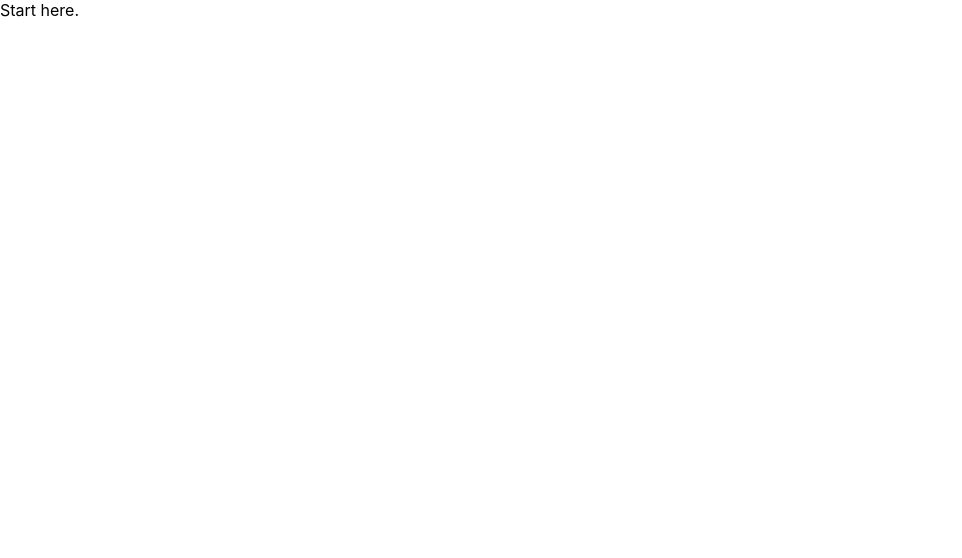
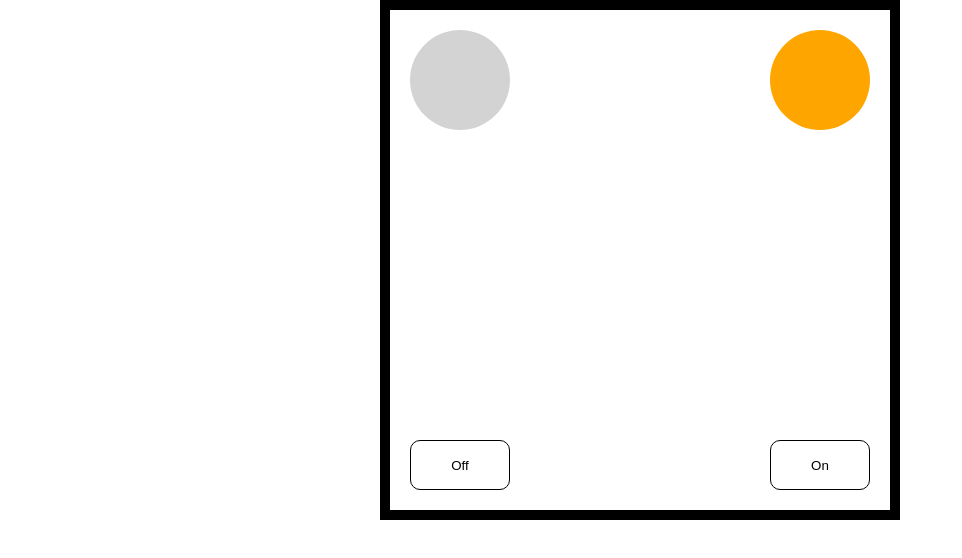
Before and after one commit to aysedemirel/movie-picker, a React (Create React App) app: page / in a window 1280 px wide. Shown: the top 558 px of the page, without its empty margins (0-962 px from the left). Built offline with nearby package versions, Linux system fonts and the light colour scheme; the HTML template or start-up script is replaced by a standard one.

Commit message:
[NEW] Add lamp switch

```diff
--- a/package.json
+++ b/package.json
@@ -8,10 +8,12 @@
     "@testing-library/user-event": "^12.8.3",
     "history": "^5.1.0",
     "prop-types": "^15.7.2",
-    "react": "^17.0.2",
-    "react-dom": "^17.0.2",
+    "react": "^16.14.0",
+    "react-dom": "^16.14.0",
+    "react-is": "^16.13.1",
     "react-router-dom": "^6.0.0-beta.8",
     "react-scripts": "^3.4.4",
+    "styled-components": "^5.3.3",
     "web-vitals": "^1.1.2"
   },
   "scripts": {
--- a/src/App.js
+++ b/src/App.js
@@ -1,10 +1,43 @@
-import React from 'react';
+import React, { useState } from 'react';
+import styled from 'styled-components';
+// Components
+import Lamp from './Lamp';
+import LightSwitch from './LightSwitch';
 
-const App = () => {
+const Room = styled.div`
+  position: relative;
+  width: 500px;
+  height: 500px;
+  border: 10px solid black;
+  margin: 0 auto;
+`;
+
+function App() {
+  // Lamp one
+  const [isLampOneOn, setIsLampOneOn] = useState(false);
+  // Lamp two
+  const [isLampTwoOn, setIsLampTwoOn] = useState(true);
+
+  const handleLightSwitchOne = () => setIsLampOneOn(prev => !prev);
+  const handleLightSwitchTwo = () => setIsLampTwoOn(prev => !prev);
+
   return (
-    <div className="App">
-      Start here.
-    </div>
+    <Room>
+      <Lamp lampOn={isLampOneOn} position='left' />
+      <Lamp lampOn={isLampTwoOn} position='right' />
+      <LightSwitch
+        name='one'
+        callback={handleLightSwitchOne}
+        switchOn={isLampOneOn}
+        position='left'
+      />
+      <LightSwitch
+        name='two'
+        callback={handleLightSwitchTwo}
+        switchOn={isLampTwoOn}
+        position='right'
+      />
+    </Room>
   );
 }
 
--- /dev/null
+++ b/src/Lamp.js
@@ -0,0 +1,20 @@
+import React from 'react';
+import styled from 'styled-components';
+
+const Wrapper = styled.div`
+  position: absolute;
+  left: ${props => (props.position === 'left' ? '20px' : '380px')};
+  top: 20px;
+  background: ${props => (props.lampOn ? 'orange' : 'lightgrey')};
+  width: 100px;
+  height: 100px;
+  border-radius: 50%;
+`;
+
+const Lamp = ({ lampOn, position }) => (
+  <Wrapper lampOn={lampOn} position={position}>
+    <div />
+  </Wrapper>
+);
+
+export default Lamp;
--- /dev/null
+++ b/src/LightSwitch.js
@@ -0,0 +1,23 @@
+import React from 'react';
+import styled from 'styled-components';
+
+const Button = styled.button`
+  position: absolute;
+  left: ${props => (props.position === 'left' ? '20px' : '380px')};
+  bottom: 20px;
+  background: white;
+  color: black;
+  border: 1px solid black;
+  border-radius: 10px;
+  width: 100px;
+  height: 50px;
+  cursor: pointer;
+`;
+
+const LightSwitch = ({ callback, position, switchOn }) => (
+  <Button onClick={callback} position={position}>
+    {switchOn ? 'On' : 'Off'}
+  </Button>
+);
+
+export default LightSwitch;
```
Also changed, not shown: 1 other file (tests, documents, lock files or other folders).
